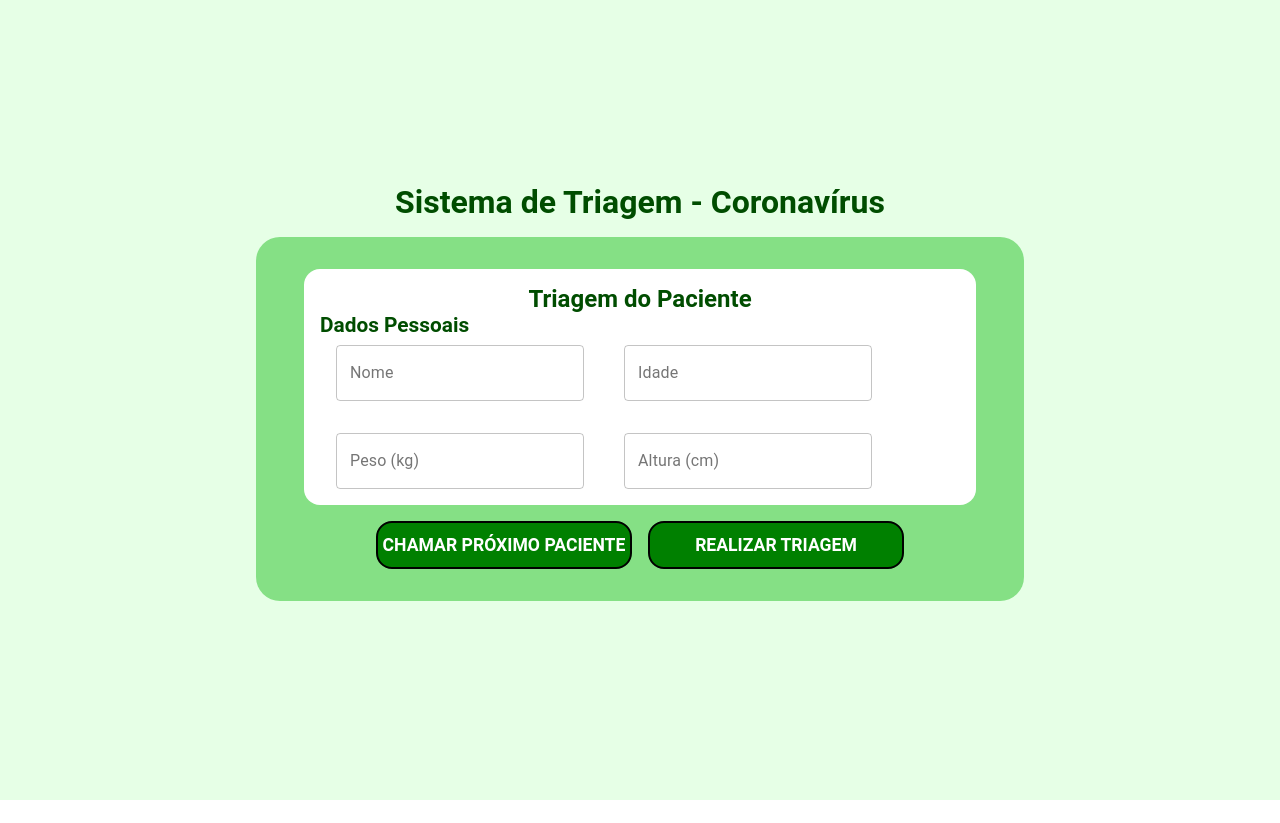
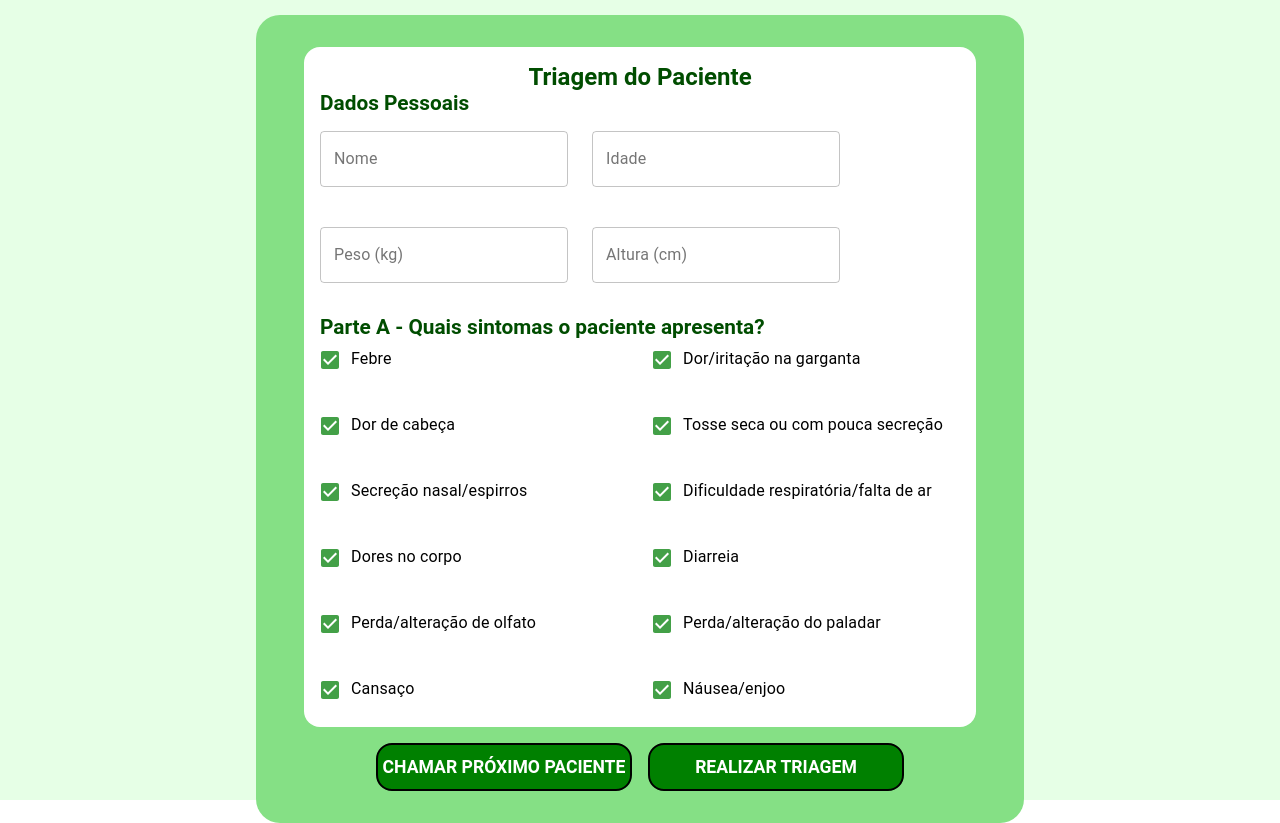
Before and after one commit to felipefadul/covid_queue_manager, a React (Create React App) app in the folder frontend/: page /triagem in a window 1280 px wide. Before the commit the page ends 800 px from the top, so only its background shows below. Built offline with nearby package versions, Linux system fonts and the light colour scheme; what msal, react-aad-msal would draw is missing.

Commit message:
feat: Adiciona perguntas dos sintomas na tela de Triagem dos Pacientes

```diff
--- a/frontend/src/pages/Screening/index.js
+++ b/frontend/src/pages/Screening/index.js
@@ -1,12 +1,13 @@
-import React from 'react';
+import React, { useState } from 'react';
 
 import * as S from './styled';
 import GlobalStyle from '../../styles/global';
 
-import { createMuiTheme, makeStyles, ThemeProvider } from '@material-ui/core/styles';
-import Paper from '@material-ui/core/Paper';
+import { createMuiTheme, makeStyles, withStyles, ThemeProvider } from '@material-ui/core/styles';
 import TextField from '@material-ui/core/TextField';
 import Grid from '@material-ui/core/Grid';
+import FormControlLabel from '@material-ui/core/FormControlLabel';
+import Checkbox from '@material-ui/core/Checkbox';
 
 import green from '@material-ui/core/colors/green';
 
@@ -21,22 +22,45 @@ const theme = createMuiTheme({
   },
 });
 
+const GreenCheckbox = withStyles({
+  root: {
+    color: green[400],
+    '&$checked': {
+      color: green[600],
+    },
+  },
+  checked: {},
+})((props) => <Checkbox color="default" {...props} />);
+
 const useStyles = makeStyles((theme) => ({
   root: {
     flexGrow: 1,
   },
-  paper: {
-    padding: theme.spacing(2),
-    textAlign: 'center',
-    color: theme.palette.text.secondary,
-  },
   inputText: {
-    //backgroundColor: '#006600'
-    margin: '.5rem 0 0 1rem'
+    marginTop: '1rem'
   }
 }));
 export default function Screening() {
   const classes = useStyles();
+
+  const [checkedSymptom, setCheckedSymptom] = useState({
+    checkedSymptom1: true,
+    checkedSymptom2: true,
+    checkedSymptom3: true,
+    checkedSymptom4: true,
+    checkedSymptom5: true,
+    checkedSymptom6: true,
+    checkedSymptom7: true,
+    checkedSymptom8: true,
+    checkedSymptom9: true,
+    checkedSymptom10: true,
+    checkedSymptom11: true,
+    checkedSymptom12: true,
+  });
+
+  const handleChange = (event) => {
+    setCheckedSymptom({ ...checkedSymptom, [event.target.name]: event.target.checked });
+  };
 
   return (
     <S.ScreeningContainer>
@@ -54,24 +78,127 @@ export default function Screening() {
           <div className={classes.root}>
             <Grid container spacing={3}>
               <Grid item>
-                <ThemeProvider theme={ theme }>
-                  <TextField id="outlined-basic" className={classes.inputText} label="Nome" variant="outlined"/>
+                <ThemeProvider theme={theme}>
+                  <TextField id="outlined-basic" className={classes.inputText} label="Nome" variant="outlined" />
                 </ThemeProvider>
               </Grid>
               <Grid item>
-                <ThemeProvider theme={ theme }>
-                  <TextField id="outlined-basic" className={classes.inputText} label="Idade" variant="outlined"/>
+                <ThemeProvider theme={theme}>
+                  <TextField id="outlined-basic" className={classes.inputText} label="Idade" variant="outlined" />
                 </ThemeProvider>
               </Grid>
               <Grid item>
-                <ThemeProvider theme={ theme }>
-                  <TextField id="outlined-basic" className={classes.inputText} label="Peso (kg)" variant="outlined"/>
+                <ThemeProvider theme={theme}>
+                  <TextField id="outlined-basic" className={classes.inputText} label="Peso (kg)" variant="outlined" />
                 </ThemeProvider>
               </Grid>
               <Grid item>
-                <ThemeProvider theme={ theme }>
-                  <TextField id="outlined-basic" className={classes.inputText} label="Altura (cm)" variant="outlined"/>
+                <ThemeProvider theme={theme}>
+                  <TextField id="outlined-basic" className={classes.inputText} label="Altura (cm)" variant="outlined" />
                 </ThemeProvider>
+              </Grid>
+            </Grid>
+          </div>
+          <S.SectionTitle>
+            Parte A - Quais sintomas o paciente apresenta?
+          </S.SectionTitle>
+          <div className={classes.root}>
+            <Grid container spacing={3}>
+              <Grid item md={6} sm={12}>
+                <FormControlLabel
+                  style={{ display: 'table' }}
+                  control={<div style={{ display: 'table-cell' }}><GreenCheckbox checked={checkedSymptom.checkedSymptom1} onChange={handleChange} name="checkedSymptom1" /></div>}
+                  label="Febre"
+                  labelPlacement="end"
+                />
+              </Grid>
+              <Grid item md={6} sm={12}>
+                <FormControlLabel
+                  style={{ display: 'table' }}
+                  control={<div style={{ display: 'table-cell' }}><GreenCheckbox checked={checkedSymptom.checkedSymptom2} onChange={handleChange} name="checkedSymptom2" /></div>}
+                  label="Dor/iritação na garganta"
+                  labelPlacement="end"
+                />
+              </Grid>
+              <Grid item md={6} sm={12}>
+                <FormControlLabel
+                  style={{ display: 'table' }}
+                  control={<div style={{ display: 'table-cell' }}><GreenCheckbox checked={checkedSymptom.checkedSymptom3} onChange={handleChange} name="checkedSymptom3" /></div>}
+                  label="Dor de cabeça"
+                  labelPlacement="end"
+                />
+              </Grid>
+              <Grid item md={6} sm={12}>
+                <FormControlLabel
+                  style={{ display: 'table' }}
+                  control={<div style={{ display: 'table-cell' }}><GreenCheckbox checked={checkedSymptom.checkedSymptom4} onChange={handleChange} name="checkedSymptom4" /></div>}
+                  label="Tosse seca ou com pouca secreção"
+                  labelPlacement="end"
+                />
+              </Grid>
+              <Grid item md={6} sm={12}>
+                <FormControlLabel
+                  style={{ display: 'table' }}
+                  control={<div style={{ display: 'table-cell' }}><GreenCheckbox checked={checkedSymptom.checkedSymptom5} onChange={handleChange} name="checkedSymptom5" /></div>}
+                  label="Secreção nasal/espirros"
+                  labelPlacement="end"
+                />
+              </Grid>
+              <Grid item md={6} sm={12}>
+                <FormControlLabel
+                  style={{ display: 'table' }}
+                  control={<div style={{ display: 'table-cell' }}><GreenCheckbox checked={checkedSymptom.checkedSymptom6} onChange={handleChange} name="checkedSymptom6" /></div>}
+                  label="Dificuldade respiratória/falta de ar"
+                  labelPlacement="end"
+                />
+              </Grid>
+              <Grid item md={6} sm={12}>
+                <FormControlLabel
+                  style={{ display: 'table' }}
+                  control={<div style={{ display: 'table-cell' }}><GreenCheckbox checked={checkedSymptom.checkedSymptom7} onChange={handleChange} name="checkedSymptom7" /></div>}
+                  label="Dores no corpo"
+                  labelPlacement="end"
+                />
+              </Grid>
+              <Grid item md={6} sm={12}>
+                <FormControlLabel
+                  style={{ display: 'table' }}
+                  control={<div style={{ display: 'table-cell' }}><GreenCheckbox checked={checkedSymptom.checkedSymptom8} onChange={handleChange} name="checkedSymptom8" /></div>}
+                  label="Diarreia"
+                  labelPlacement="end"
+                />
+              </Grid>
+              <Grid item md={6} sm={12}>
+                <FormControlLabel
+                  style={{ display: 'table' }}
+                  control={<div style={{ display: 'table-cell' }}><GreenCheckbox checked={checkedSymptom.checkedSymptom9} onChange={handleChange} name="checkedSymptom9" /></div>}
+                  label="Perda/alteração de olfato"
+                  labelPlacement="end"
+                />
+              </Grid>
+              <Grid item md={6} sm={12}>
+                <FormControlLabel
+                  style={{ display: 'table' }}
+                  control={<div style={{ display: 'table-cell' }}><GreenCheckbox checked={checkedSymptom.checkedSymptom10} onChange={handleChange} name="checkedSymptom10" /></div>}
+                  label="Perda/alteração do paladar"
+                  labelPlacement="end"
+                />
+              </Grid>
+              <Grid item md={6} sm={12}>
+                <FormControlLabel
+                  style={{ display: 'table' }}
+                  control={<div style={{ display: 'table-cell' }}><GreenCheckbox checked={checkedSymptom.checkedSymptom11} onChange={handleChange} name="checkedSymptom11" /></div>}
+                  label="Cansaço"
+                  labelPlacement="end"
+                />
+              </Grid>
+              <Grid item md={6} sm={12}>
+                <FormControlLabel
+                  style={{ display: 'table' }}
+                  control={<div style={{ display: 'table-cell' }}><GreenCheckbox checked={checkedSymptom.checkedSymptom12} onChange={handleChange} name="checkedSymptom12" /></div>}
+                  label="Náusea/enjoo"
+                  labelPlacement="end"
+                />
               </Grid>
             </Grid>
           </div>
--- a/frontend/src/pages/Screening/styled.js
+++ b/frontend/src/pages/Screening/styled.js
@@ -71,6 +71,10 @@ export const SectionTitle = styled.h3`
   font-weight: bold;
   font-size: 1.3rem;
 
+  &:nth-child(4) {
+    margin-top: 2rem;
+  }
+
   @media(max-width: 960px) {
     font-size: 1rem;
   }
```
